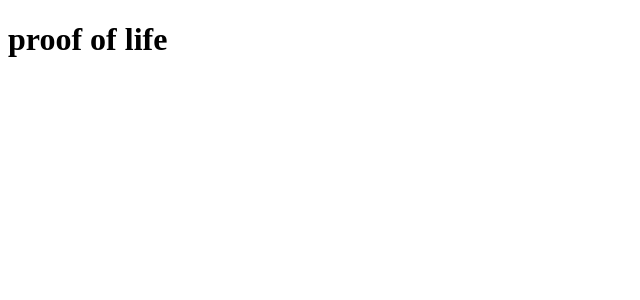
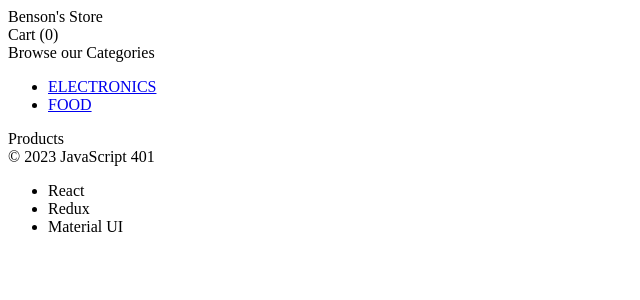
Before and after one commit to tm-LBenson/redux, a React (Create React App) app: page / in a window 1280 px wide. Shown: the top 300 px of the page, without its empty margins (0-640 px from the left). Built offline with nearby package versions, Linux system fonts and the light colour scheme.

Commit message:
build out basic redux app

```diff
--- a/package.json
+++ b/package.json
@@ -3,12 +3,18 @@
   "version": "0.1.0",
   "private": true,
   "dependencies": {
+    "@emotion/react": "^11.10.5",
+    "@emotion/styled": "^11.10.5",
+    "@mui/material": "^5.11.4",
+    "@redux-devtools/extension": "^3.2.5",
     "@testing-library/jest-dom": "^5.16.5",
     "@testing-library/react": "^13.4.0",
     "@testing-library/user-event": "^13.5.0",
     "react": "^18.2.0",
     "react-dom": "^18.2.0",
+    "react-redux": "^8.0.5",
     "react-scripts": "5.0.1",
+    "redux": "^4.2.0",
     "web-vitals": "^2.1.4"
   },
   "scripts": {
--- a/src/App.js
+++ /dev/null
@@ -1,8 +0,0 @@
-/** @format */
-
-
-function App() {
-  return <h1>proof of life</h1>;
-}
-
-export default App;
--- /dev/null
+++ b/src/App.jsx
@@ -0,0 +1,20 @@
+/** @format */
+
+import { Provider } from 'react-redux';
+import Categories from './components/Categories';
+import Footer from './components/Footer';
+import Header from './components/Header';
+import Products from './components/Products';
+import store from './store/store';
+function App() {
+  return (
+    <Provider store={store()}>
+      <Header />
+      <Categories />
+      <Products />
+      <Footer />
+    </Provider>
+  );
+}
+
+export default App;
--- /dev/null
+++ b/src/components/Categories.jsx
@@ -0,0 +1,21 @@
+/** @format */
+
+import React from 'react';
+
+export default function Categories() {
+  return (
+    <>
+      <div>Browse our Categories</div>
+      <div>
+        <ul>
+          <li>
+            <a href="/">ELECTRONICS</a>
+          </li>
+          <li>
+            <a href="/">FOOD</a>
+          </li>
+        </ul>
+      </div>
+    </>
+  );
+}
--- /dev/null
+++ b/src/components/Footer.jsx
@@ -0,0 +1,16 @@
+/** @format */
+
+import React from 'react';
+
+export default function Footer() {
+  return (
+    <footer>
+      <div>&copy; 2023 JavaScript 401</div>
+      <ul>
+        <li>React</li>
+        <li>Redux</li>
+        <li>Material UI</li>
+      </ul>
+    </footer>
+  );
+}
--- /dev/null
+++ b/src/components/Header.jsx
@@ -0,0 +1,14 @@
+/** @format */
+
+import React from 'react';
+
+export default function Header() {
+  return (
+    <header>
+      <nav className="navbar">
+        <div className="navbar__logo">Benson's Store</div>
+        <div className="navbar__cart">Cart (0)</div>
+      </nav>
+    </header>
+  );
+}
--- /dev/null
+++ b/src/components/Products.jsx
@@ -0,0 +1,7 @@
+/** @format */
+
+import React from 'react';
+
+export default function Products() {
+  return <div>Products</div>;
+}
--- a/src/index.js
+++ b/src/index.js
@@ -1,11 +1,12 @@
+/** @format */
+
 import React from 'react';
 import ReactDOM from 'react-dom/client';
 import App from './App';
-
 
 const root = ReactDOM.createRoot(document.getElementById('root'));
 root.render(
   <React.StrictMode>
     <App />
-  </React.StrictMode>
+  </React.StrictMode>,
 );
--- /dev/null
+++ b/src/store/categoriesReducer.js
@@ -0,0 +1,21 @@
+/** @format */
+
+const initialState = {
+  categories: [],
+  activeCategory: null,
+};
+
+const categoriesReducer = (state = initialState, action) => {
+  const { type, category } = action;
+  switch (type) {
+    case 'CHANGE_ACTIVE_CATEGORY':
+      return {
+        ...state,
+        activeCategory: category,
+      };
+    default:
+      return state;
+  }
+};
+
+export default categoriesReducer;
--- /dev/null
+++ b/src/store/store.js
@@ -0,0 +1,13 @@
+/** @format */
+
+import { legacy_createStore as createStore, combineReducers } from 'redux';
+import { composeWithDevTools } from '@redux-devtools/extension';
+import categoriesReducer from './categoriesReducer';
+
+let reducers = combineReducers({
+  categories: categoriesReducer,
+});
+
+export default function store() {
+  return createStore(reducers, composeWithDevTools());
+}
```
Also changed, not shown: 1 other file (tests, documents, lock files or other folders).
